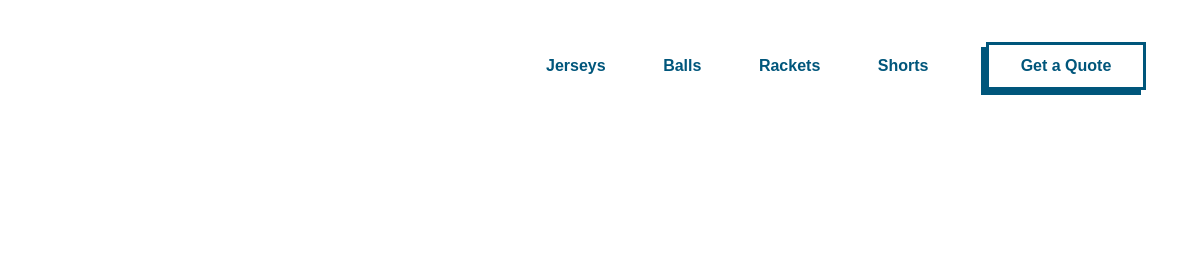
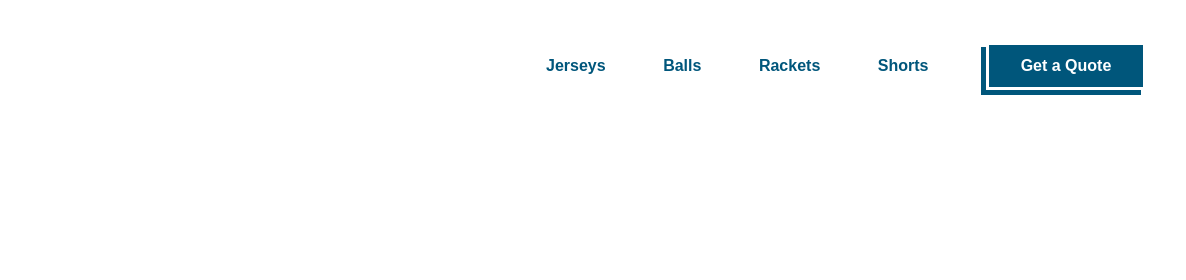
Before and after one commit to dawooddilawar/verve-supply, a plain HTML site: page index.html in a window 1280 px wide. In both pictures the pointer is over the link "Get a Quote". Shown: the top 280 px of the page, 94-1280 px from the left. Drawn offline with Linux system fonts and the light colour scheme; a web font is replaced by a local one.

Commit message:
- add hover effects for cta

```diff
--- a/index.css
+++ b/index.css
@@ -49,6 +49,13 @@ body {
 	text-align: center;
 	padding: 12px 12px;
 	box-shadow: -5px 5px  #00567B;
+}
+
+.navbar__cta:hover {
+	color: white;
+	background-color: #00567B;
+	box-shadow: -5px 5px  #00567B;
+	border: 3px solid white;
 }
 
 .hero {
@@ -158,6 +165,11 @@ body {
 	margin-top: 30px;
 }
 
+.category-tile__cta:hover {
+	color: #00567B;
+	background-color: white;
+}
+
 .jersey-tile {
 	position: relative;
 	background-color: #EFE4D1;
```
